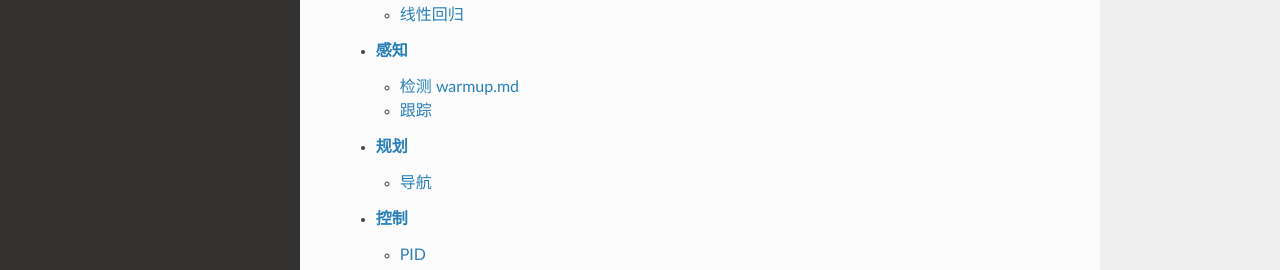
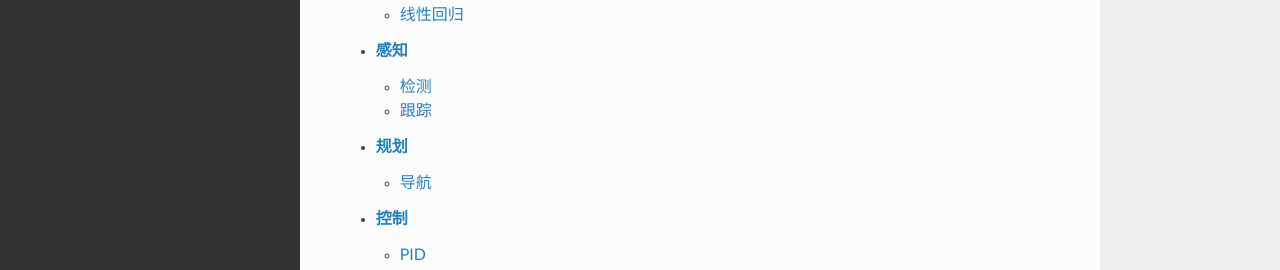
Before and after one commit to zzhoou/nn, an MkDocs documentation site: the page built from docs/index.md, in a window 1280 px wide and 968 px high. Shown: the part 273-543 px from the top of the window. Built offline with MkDocs 1.6.1, drawn with Linux system fonts in a browser that asks for light colours; nearby versions of some CDN libraries.

Commit message:
删除多余的.md文件表述 (#1)

```diff
--- a/docs/index.md
+++ b/docs/index.md
@@ -8,7 +8,7 @@ title: 主页
     * [热身](#warmup)
     * [线性回归](#linear_regression)
 * [__感知__](#perception)
-    *   [检测](#detection)  [warmup.md](warmup.md)
+    *   [检测](#detection)
     *   [跟踪](#tracking)
 * [__规划__](#planning)
     *   [导航](#navigation)
```
